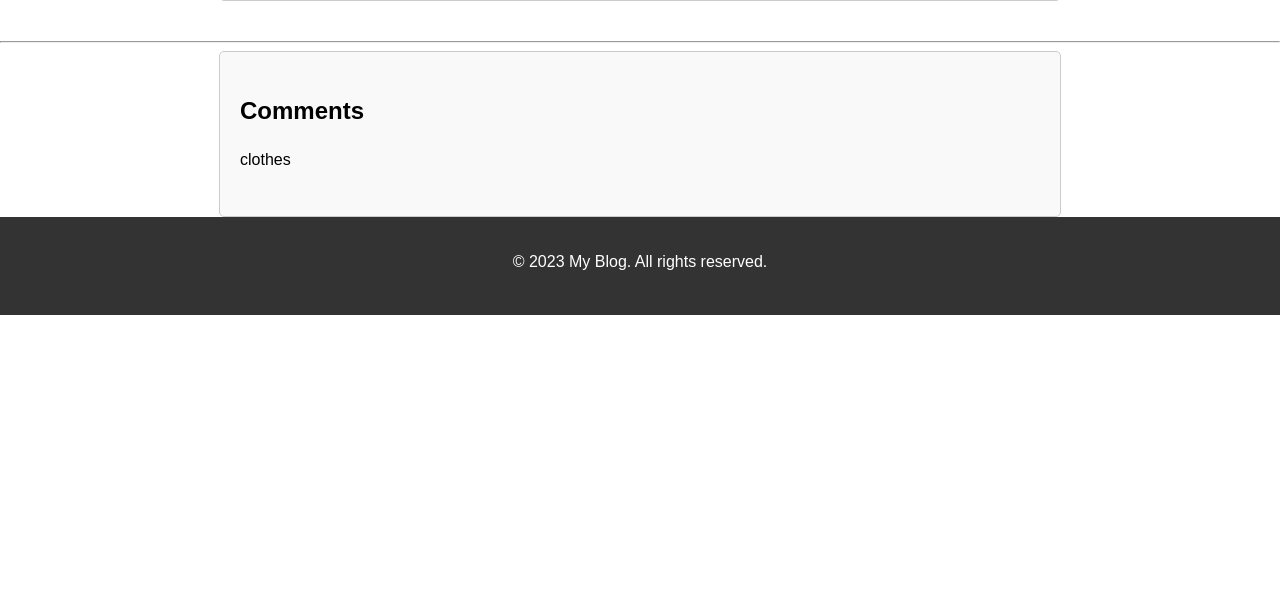
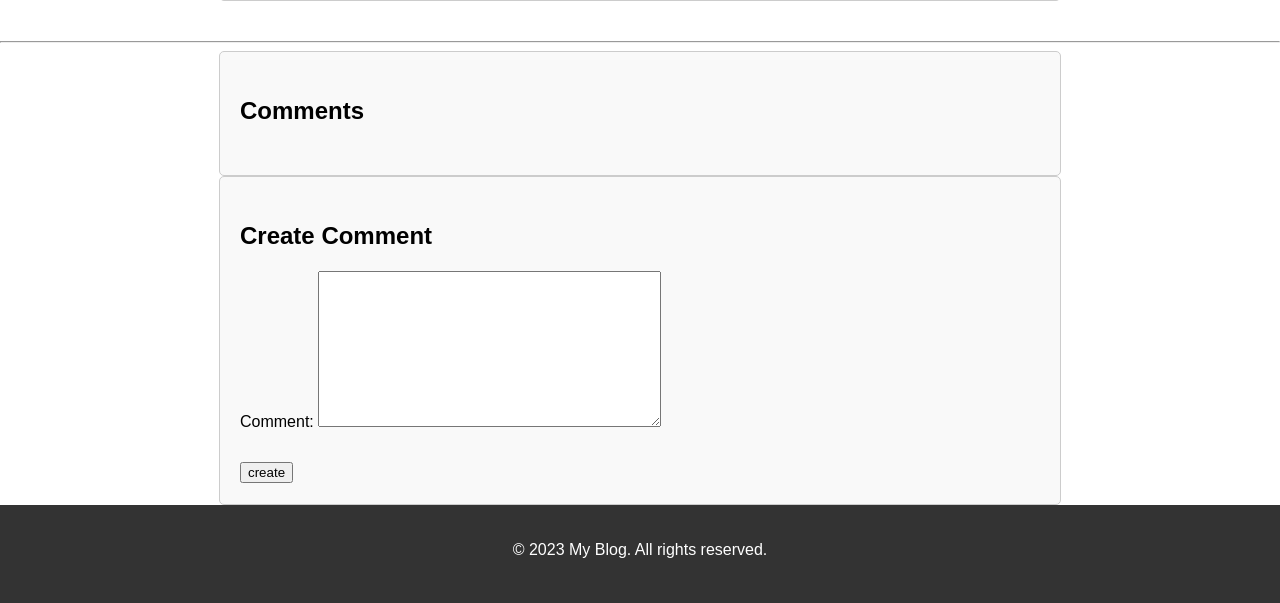
Before and after one commit to Mohamed00Abdelmonem/Django-Blog, a Django app: page /15 in a window 1280 px wide. Shown: the part 628-1231 px from the top of the page. Before the commit the page ends 943 px from the top, so only its background shows below. Run offline with Django 4.2, Linux system fonts and the light colour scheme; data comes from the database, SQL or seed files in the repository; both versions use the stored data as it was after the commit; parts of the project's set-up code (start-up, migrations or seed data) failed here and were passed over.

Commit message:
add commit in view and in template

```diff
--- a/blog/forms.py
+++ b/blog/forms.py
@@ -1,6 +1,12 @@
 from django import forms
-from .models import Post
+from .models import Post , Comment
 class PostForm(forms.ModelForm):
     class Meta:
         model = Post
         exclude = ('auther',)
+
+
+class CommentForm(forms.ModelForm):
+    class Meta:
+        model = Comment
+        fields = ('comment',)
--- a/blog/templates/blog/post_detail.html
+++ b/blog/templates/blog/post_detail.html
@@ -77,8 +77,25 @@ a {
     </main>
 <hr>
 <article>
+
   <h2>Comments</h2>
-   <p>{{ post.title}}</p>
+{% for comment in show_comment %}
+       <p>{{comment.comment}}</p>
+{% endfor%}
+    </article>
+
+
+
+    <article>
+
+  <h2>Create Comment</h2>
+<form method="post">
+    {% csrf_token %}
+    <p>{{comment}}</p>
+    <input type="submit" value="create">
+</form>
+
+
 </article>
 
     <footer>
--- a/blog/views.py
+++ b/blog/views.py
@@ -1,6 +1,6 @@
 from django.shortcuts import render, redirect
 from .models import Post, Comment
-from .forms import PostForm
+from .forms import PostForm, CommentForm
 from django.views.generic import ListView, DetailView, CreateView, UpdateView, DeleteView
 # Create your views here.
 
@@ -11,8 +11,20 @@ class PostList(ListView): # template : post_list  name database & _ & List or de
     model = Post          # post_list , object_list
 
 
-class PostDetail(DetailView):
-    model = Post
+def post_detail(request, pk):
+    data = Post.objects.get(id = pk)
+    show_comment = Comment.objects.filter(post=data)
+    if request.method=='POST':
+        comment = CommentForm(request.POST)
+        if comment.is_valid():
+            new_comment = comment.save(commit=False)
+            new_comment.post = data
+            new_comment.author = request.user
+            new_comment.save()
+            comment = CommentForm()
+    else:
+        comment = CommentForm()
+    return render(request,'blog/post_detail.html', {'comment': comment, 'show_comment':show_comment, 'post':data})
 
 
 class PostCreate(CreateView):
--- a/project/urls.py
+++ b/project/urls.py
@@ -18,12 +18,12 @@ from django.contrib import admin
 from django.urls import path
 from django.conf import settings
 from django.conf.urls.static import static
-from blog.views import PostList, PostDetail,PostCreate,PostUpdate,PostDelete
+from blog.views import PostList, post_detail,PostCreate,PostUpdate,PostDelete
 
 urlpatterns = [
     path('admin/', admin.site.urls),
     path('', PostList.as_view()) ,
-    path('<int:pk>' , PostDetail.as_view()) ,
+    path('<int:pk>' , post_detail) ,
     path('new', PostCreate.as_view()) ,
     path('<int:pk>/edit', PostUpdate.as_view() ) ,
     path('<int:pk>/delete', PostDelete.as_view() ),
```
Also changed, not shown: db.sqlite3.
